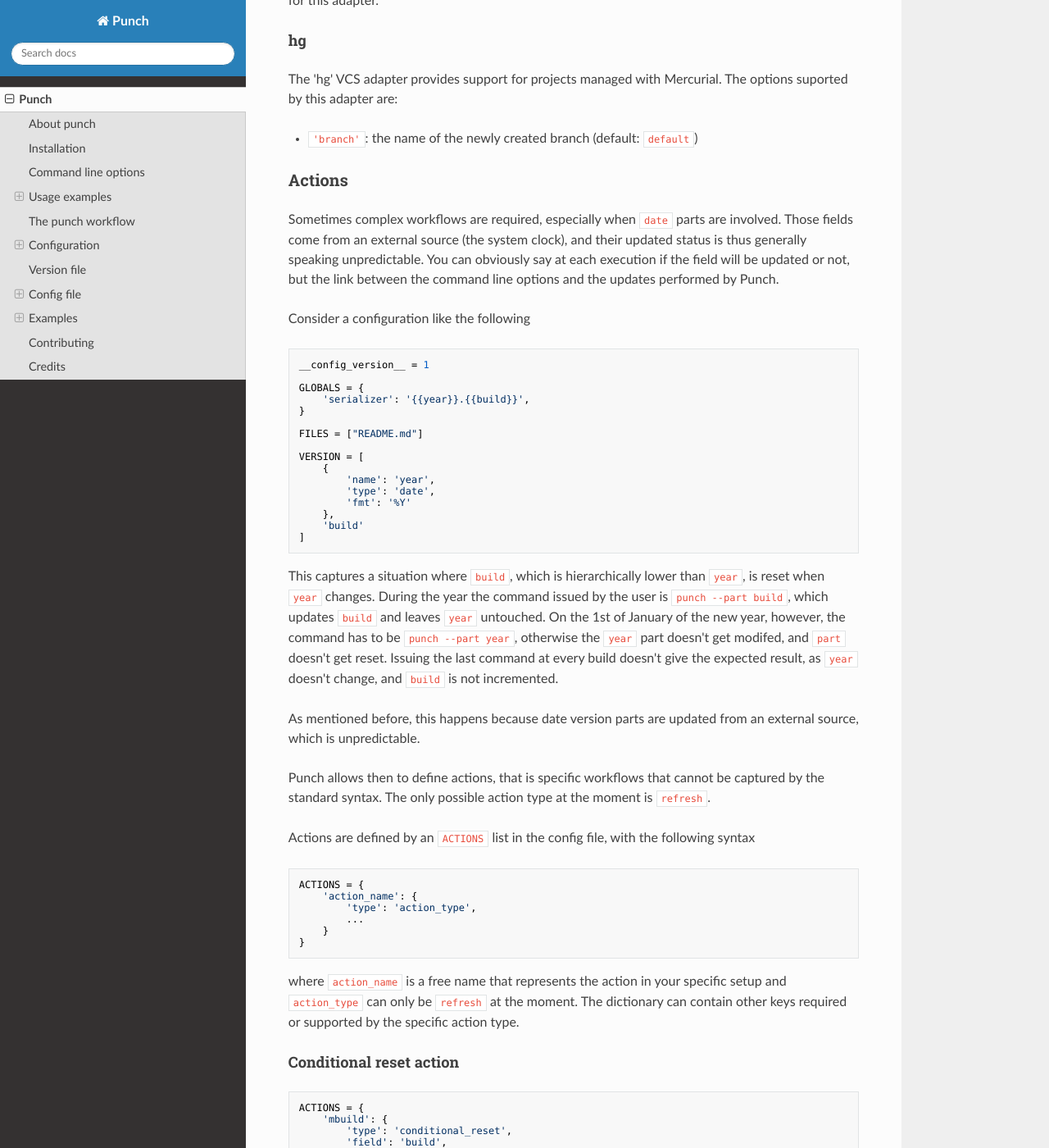
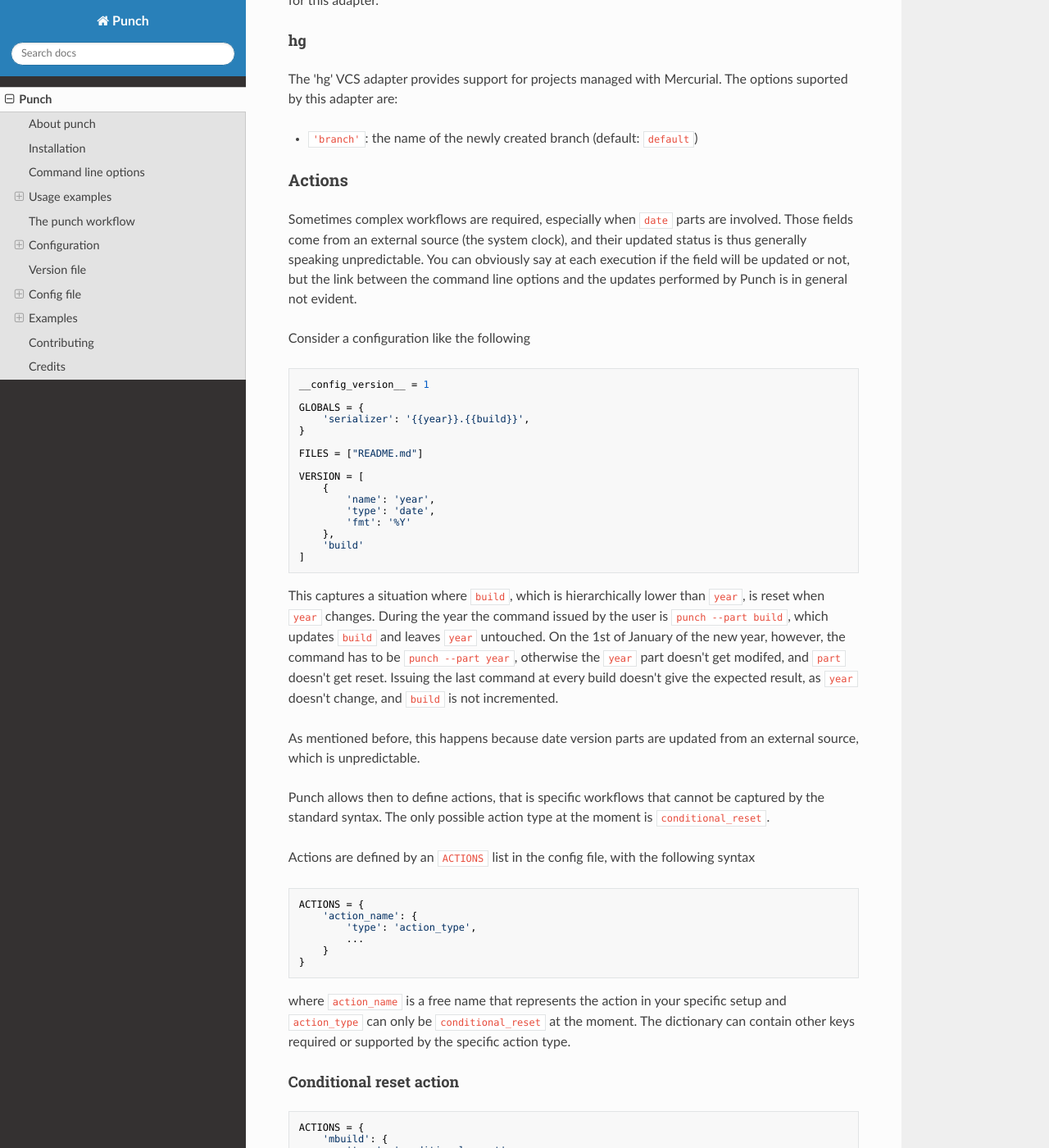
Before and after one commit to lgiordani/punch, an MkDocs documentation site: the page built from docs/index.md, in a window 1280 px wide and 1400 px high, scrolled down 8971 px. Shown: the whole window at 82% size. Built offline with MkDocs 1.6.1, drawn with Linux system fonts in a browser that asks for light colours; nearby versions of some CDN libraries; some of the changed text lies outside the part shown.

Commit message:
Some minor fixes to the documentation

````diff
--- a/docs/index.md
+++ b/docs/index.md
@@ -355,7 +355,7 @@ The 'hg' VCS adapter provides support for projects managed with Mercurial. The o
 
 ### Actions
 
-Sometimes complex workflows are required, especially when `date` parts are involved. Those fields come from an external source (the system clock), and their updated status is thus generally speaking unpredictable. You can obviously say at each execution if the field will be updated or not, but the link between the command line options and the updates performed by Punch.
+Sometimes complex workflows are required, especially when `date` parts are involved. Those fields come from an external source (the system clock), and their updated status is thus generally speaking unpredictable. You can obviously say at each execution if the field will be updated or not, but the link between the command line options and the updates performed by Punch is in general not evident.
 
 Consider a configuration like the following
 
@@ -382,7 +382,7 @@ This captures a situation where `build`, which is hierarchically lower than `yea
 
 As mentioned before, this happens because date version parts are updated from an external source, which is unpredictable.
 
-Punch allows then to define actions, that is specific workflows that cannot be captured by the standard syntax. The only possible action type at the moment is `refresh`.
+Punch allows then to define actions, that is specific workflows that cannot be captured by the standard syntax. The only possible action type at the moment is `conditional_reset`.
 
 Actions are defined by an `ACTIONS` list in the config file, with the following syntax
 
@@ -395,7 +395,7 @@ ACTIONS = {
 }
 ```
 
-where `action_name` is a free name that represents the action in your specific setup and `action_type` can only be `refresh` at the moment. The dictionary can contain other keys required or supported by the specific action type.
+where `action_name` is a free name that represents the action in your specific setup and `action_type` can only be `conditional_reset` at the moment. The dictionary can contain other keys required or supported by the specific action type.
 
 #### Conditional reset action
 
````
Also changed, not shown: other parts of docs/index.md (+6 -3 lines).
